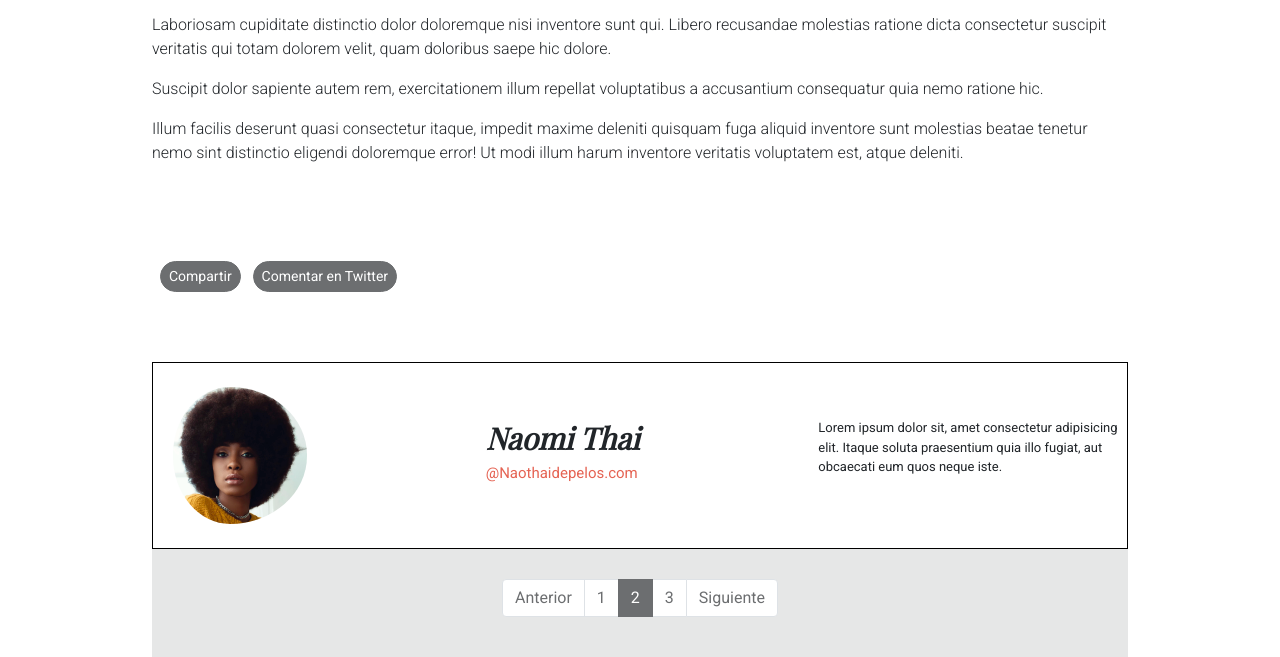
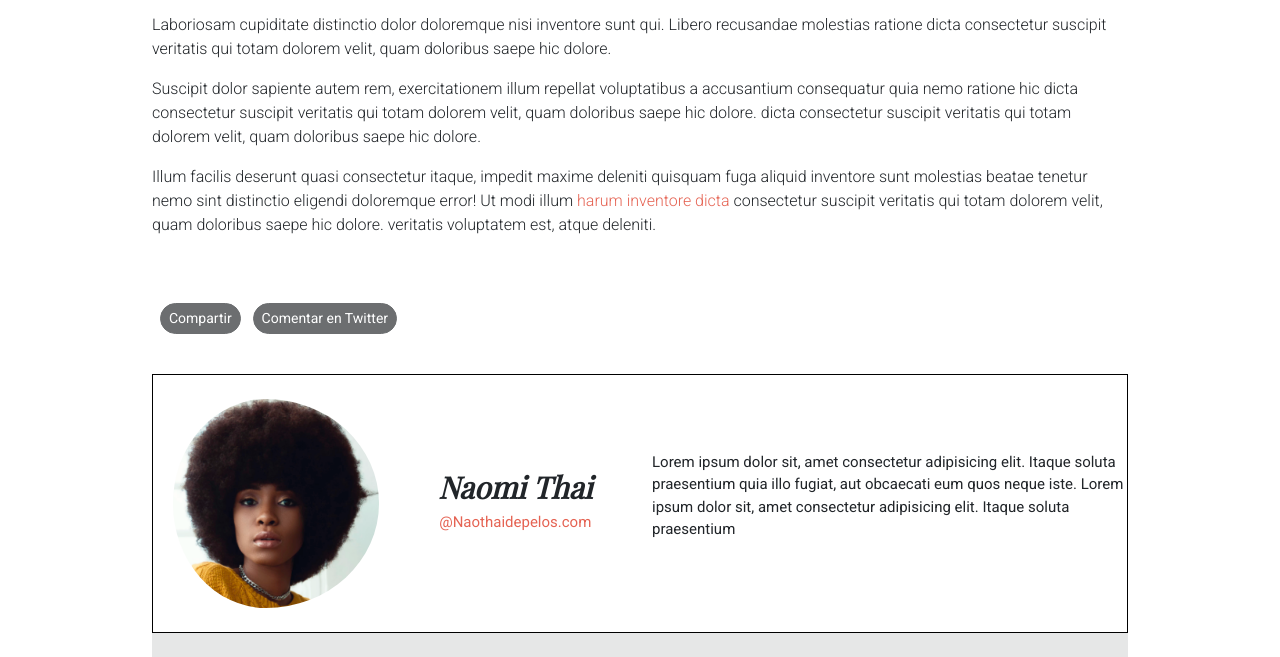
Before and after one commit to jactony/barbershop, a plain HTML site: page index.html in a window 1280 px wide. Shown: the part 787-1444 px from the top of the page. Drawn offline with nearby package versions, Linux system fonts and the light colour scheme; a web font is replaced by a local one.

Commit message:
Modificaciones del barbershop

```diff
--- a/assets/sass/abstracts/_variables.scss
+++ b/assets/sass/abstracts/_variables.scss
@@ -6,9 +6,6 @@ $fontsize:3rem;
 $playfair-reg:'Playfair Display', serif;
 $playfair-black:900;
 $playfair-ital:italic;
-
-
-
 
 //Variables de colores
 // color del blanco al gris claro
@@ -31,6 +28,10 @@ $black-nickel:#6c6e70;
 $primary: $black-nickel;
 $border-radius-sm: 25px;
 
+$border-top-right-radius:1.25rem;
+
+$navbar-dark-active-color:#e56353;
+
 //redondear imágenes
 
 //paginador bg
--- a/assets/sass/components/_buttons.scss
+++ b/assets/sass/components/_buttons.scss
@@ -0,0 +1,9 @@
+//Redondear los bordes del paginador
+.page-item:last-child .page-link {
+    border-top-right-radius: 1rem;
+    border-bottom-right-radius: 1rem !important;
+  }
+  .page-item:first-child .page-link {
+    border-top-left-radius: 1rem;
+    border-bottom-left-radius: 1rem;
+  }
--- a/assets/sass/layout/_main-section.scss
+++ b/assets/sass/layout/_main-section.scss
@@ -11,6 +11,9 @@ padding-top: 4rem;
     padding-top: 15px;
 
 }
+span{
+    color: $fuzzy-wu;
+}
 
 .franja-gris{
 background-color: $blanco-platino;
@@ -23,24 +26,22 @@ h4{
     padding-bottom: 30px;
 }
 .boton1{
-    padding: 80px 0 70px 0;
+    padding: 50px 0 40px 0;
 }
 
 // la seccion del blog Naomi Thai método BEM
 .blog{
-    border:1px solid;
-    border-color: rgb(0, 0, 0);
+    border:1px solid #000;
+    text-align: center;
 
 &__img{
-    max-width: 50%;
+    max-width: 100%;
     border-radius: 100%;
     padding-left: 20px;
 }
-&__parrafo{
-    font-size: 13px;
-}
 
-&__fonth3{
+
+&__fonth3 {
     font-family: $playfair-reg;
     font-weight: $playfair-black;
     font-style: $playfair-ital;
@@ -51,7 +52,13 @@ h4{
     font-size: 15px;
     color:$fuzzy-wu;
 }
+
+&__parrafo{
+    font-size: 15px;
+    text-align: left;
 }
+}
+
 
 //Area del paginador
 .paginador{
@@ -62,7 +69,6 @@ h4{
 .paginador nav{
     background-color:$blanco-platino;
 }
-
 
 //footer
 .footer{
--- a/assets/sass/layout/_navigation.scss
+++ b/assets/sass/layout/_navigation.scss
@@ -1,7 +1,9 @@
 nav{
 
     background-color: $black-erie;
+
 }
+
 
 .logo-1 img{
     max-width: 100px;
--- a/index.html
+++ b/index.html
@@ -1,5 +1,6 @@
 <!DOCTYPE html>
 <html lang="es">
+
 <head>
   <meta charset="UTF-8">
   <meta http-equiv="X-UA-Compatible" content="IE=edge">
@@ -8,7 +9,9 @@
   <!-- Google-font-->
   <link rel="preconnect" href="https://fonts.googleapis.com">
   <link rel="preconnect" href="https://fonts.gstatic.com" crossorigin>
-<link href="https://fonts.googleapis.com/css2?family=Playfair+Display:ital,wght@0,400;1,900&family=Roboto:wght@300;400&display=swap" rel="stylesheet">
+  <link
+    href="https://fonts.googleapis.com/css2?family=Playfair+Display:ital,wght@0,400;1,900&family=Roboto:wght@300;400&display=swap"
+    rel="stylesheet">
 
   <!--Archivo compilado CSS-->
   <link rel="stylesheet" href="assets/css/main.css">
@@ -19,11 +22,13 @@
 
 <body>
 
+  <!-- Barra de navegación dentro del header-->
   <header class="header">
     <nav class="navigation navbar navbar-expand-lg navbar-dark bg-black">
       <div class="container-fluid">
         <a class="navbar-brand logo-1" href="#"><img src="assets/img/logo.png" alt=""></a>
-          <button class="navbar-toggler" type="button" data-bs-toggle="collapse" data-bs-target="#navbarNav" aria-controls="navbarNav" aria-expanded="false" aria-label="Toggle navigation">
+        <button class="navbar-toggler" type="button" data-bs-toggle="collapse" data-bs-target="#navbarNav"
+          aria-controls="navbarNav" aria-expanded="false" aria-label="Toggle navigation">
           <span class="navbar-toggler-icon"></span>
         </button>
         <div class="collapse navbar-collapse justify-content-end" id="navbarNav">
@@ -54,19 +59,25 @@
 
   </header>
 
+  <!-- Aquí va el párrafo principal con los botones compartir y twitter-->
   <main class="main">
     <div class="container">
       <section class="parrafo1">
 
         <h4>12 de enero 2022</h4>
-<p>Lorem ipsum dolor sit amet consectetur adipisicing elit. Quae, officia est. Laudantium modi molestiae quaerat repellendus, error veniam quasi aut qui nam, et porro quisquam. </p>
+        <p>Lorem ipsum dolor sit amet consectetur adipisicing elit. Quae, officia est. Laudantium modi molestiae quaerat
+          repellendus, error veniam quasi aut qui nam, et porro quisquam. </p>
         <p>
-    Laboriosam cupiditate distinctio dolor doloremque nisi inventore sunt qui. Libero recusandae molestias ratione dicta consectetur suscipit veritatis qui totam dolorem velit, quam doloribus saepe hic dolore.
+          Laboriosam cupiditate distinctio dolor doloremque nisi inventore sunt qui. Libero recusandae molestias ratione
+          dicta consectetur suscipit veritatis qui totam dolorem velit, quam doloribus saepe hic dolore.
         </p>
         <p>
-    Suscipit dolor sapiente autem rem, exercitationem illum repellat voluptatibus a accusantium consequatur quia nemo ratione hic. </p>
+          Suscipit dolor sapiente autem rem, exercitationem illum repellat voluptatibus a accusantium consequatur quia
+          nemo ratione hic dicta consectetur suscipit veritatis qui totam dolorem velit, quam doloribus saepe hic dolore. dicta consectetur suscipit veritatis qui totam dolorem velit, quam doloribus saepe hic dolore. </p>
         <p>
-    Illum facilis deserunt quasi consectetur itaque, impedit maxime deleniti quisquam fuga aliquid inventore sunt molestias beatae tenetur nemo sint distinctio eligendi doloremque error! Ut modi illum harum inventore veritatis voluptatem est, atque deleniti.</p>
+          Illum facilis deserunt quasi consectetur itaque, impedit maxime deleniti quisquam fuga aliquid inventore sunt
+          molestias beatae tenetur nemo sint distinctio eligendi doloremque error! Ut modi illum <span>harum inventore dicta</span> consectetur suscipit veritatis qui totam dolorem velit, quam doloribus saepe hic dolore.
+          veritatis voluptatem est, atque deleniti.</p>
 
         <div class="boton1">
           <button type="button" class="btn btn-primary btn-sm mx-2">Compartir</button>
@@ -78,18 +89,28 @@
       <!--Aquí va el blog de Naomi Thai-->
       <section class="blog">
         <div class="row py-4 align-self-center">
-<div class="col-12 col-sm-4">
+
+          <div class="col-12 col-sm-3">
             <img class="blog__img" src="assets/img/naomi-thai.png" alt="">
           </div>
-<div class="col-12 col-sm-4 align-self-center">
+
+          <!-- titulo de naomi-->
+           <div class="col-12 col-sm-3 align-self-center">
             <h3 class="blog__fonth3">Naomi Thai</h3>
             <h5 class="blog__fonth5">@Naothaidepelos.com</h5>
           </div>
-<div class="col-12 col-sm-4 align-self-center">
-    <p class="blog__parrafo">Lorem ipsum dolor sit, amet consectetur adipisicing elit. Itaque soluta praesentium quia illo fugiat, aut obcaecati eum quos neque iste.</p>
+
+          <!-- párrafo del recuadro-->
+          <div class="col-12 col-sm-6 align-self-center">
+            <p class="blog__parrafo d-none d-md-block">Lorem ipsum dolor sit, amet consectetur adipisicing elit. Itaque soluta praesentium
+              quia illo fugiat, aut obcaecati eum quos neque iste.
+              Lorem ipsum dolor sit, amet consectetur adipisicing elit. Itaque soluta praesentium</p>
           </div>
         </div>
       </section>
+
+            <!--Hasta aquí el blog de Naomi Thai-->
+
 
 
       <!-- Aqui va el paginador (anterior siguiente) -->
@@ -114,4 +135,5 @@
 
   </footer>
 </body>
+
 </html>
```
Also changed, not shown: assets/css/main.css, 1 other file. Lines whose indentation alone changed are shown as unchanged.
